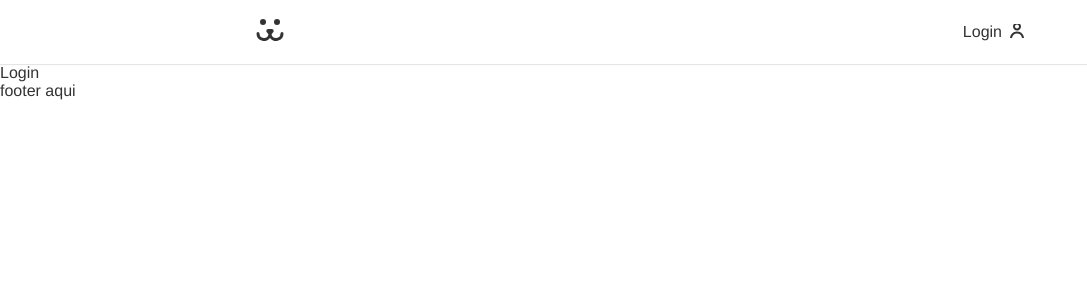
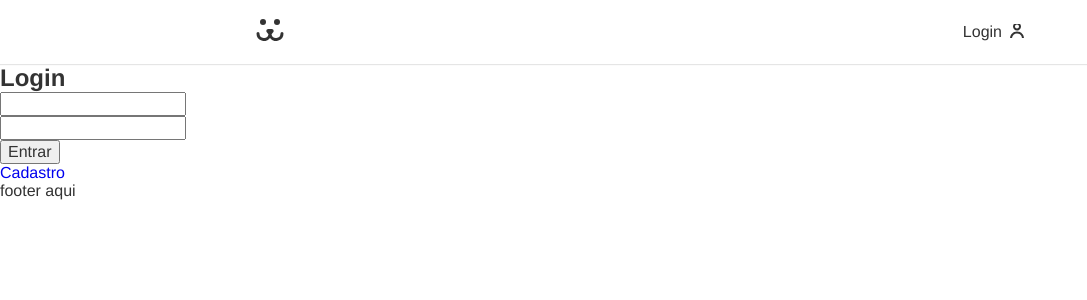
Before and after one commit to robsonshockwave/dogs-social, a React (Create React App) app: page /login in a window 1280 px wide. Shown: the top 300 px of the page, without its empty margins (0-1087 px from the left). Built offline with nearby package versions, Linux system fonts and the light colour scheme; the HTML template or start-up script is replaced by a standard one.

Commit message:
Login Routes

```diff
--- a/src/App.js
+++ b/src/App.js
@@ -15,7 +15,7 @@
         <Header />
         <Routes >
           <Route path="/" element={<Home />} />
-          <Route path="/login" element={<Login />} />
+          <Route path="/login/*" element={<Login />} />
         </Routes>
         <Footer />
       </BrowserRouter>
--- a/src/Components/Login/Login.js
+++ b/src/Components/Login/Login.js
@@ -1,9 +1,19 @@
 import React from 'react'
+import { Routes, Route } from 'react-router-dom'
+import { LoginForm } from './LoginForm'
+import { LoginCreate } from './LoginCreate'
+import { LoginPasswordLost } from './LoginPasswordLost'
+import { LoginPasswordReset } from './LoginPasswordReset'
 
 export const Login = () => {
     return (
         <div>
-            Login
+            <Routes>
+                <Route path="/" element={<LoginForm />} />
+                <Route path="criar" element={<LoginCreate />} />
+                <Route path="perdeu" element={<LoginPasswordLost />} />
+                <Route path="resetar" element={<LoginPasswordReset />} />
+            </Routes>
         </div>
     )
 }
--- /dev/null
+++ b/src/Components/Login/LoginCreate.js
@@ -0,0 +1,9 @@
+import React from 'react'
+
+export const LoginCreate = () => {
+    return (
+        <div>
+            login create
+        </div>
+    )
+}
--- /dev/null
+++ b/src/Components/Login/LoginForm.js
@@ -0,0 +1,45 @@
+import React from 'react';
+import { Link } from 'react-router-dom';
+
+export const LoginForm = () => {
+    const [username, setUsername] = React.useState('');
+    const [password, setPassword] = React.useState('');
+
+    function handleSubmit(event) {
+        event.preventDefault();
+        fetch('https://dogsapi.origamid.dev/json/jwt-auth/v1/token', {
+            method: 'POST',
+            headers: {
+                'Content-Type': 'application/json',
+            },
+            body: JSON.stringify({ username, password }),
+        })
+        .then((response) => {
+            console.log(response);
+            return response.json();
+        })
+        .then((json) => {
+            console.log(json);
+        });
+    }
+
+    return (
+        <section>
+        <h1>Login</h1>
+        <form action="" onSubmit={handleSubmit}>
+            <input
+            type="text"
+            value={username}
+            onChange={({ target }) => setUsername(target.value)}
+            />
+            <input
+            type="text"
+            value={password}
+            onChange={({ target }) => setPassword(target.value)}
+            />
+            <button>Entrar</button>
+        </form>
+        <Link to="/login/criar">Cadastro</Link>
+        </section>
+    );
+}
--- /dev/null
+++ b/src/Components/Login/LoginPasswordLost.js
@@ -0,0 +1,9 @@
+import React from 'react'
+
+export const LoginPasswordLost = () => {
+    return (
+        <div>
+            LoginPasswordLost
+        </div>
+    )
+}
--- /dev/null
+++ b/src/Components/Login/LoginPasswordReset.js
@@ -0,0 +1,9 @@
+import React from 'react'
+
+export const LoginPasswordReset = () => {
+    return (
+        <div>
+            LoginPasswordReset
+        </div>
+    )
+}
```
